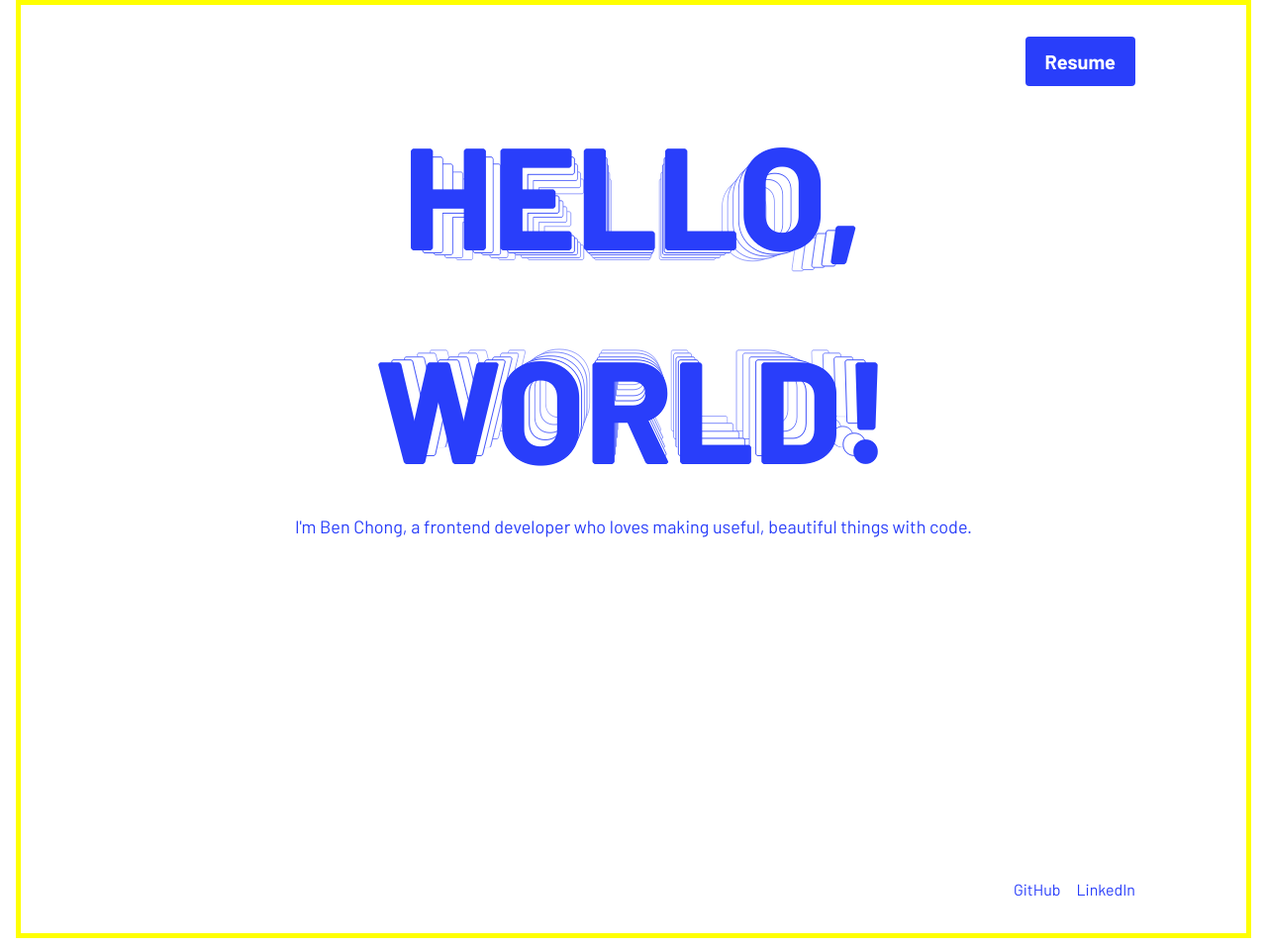
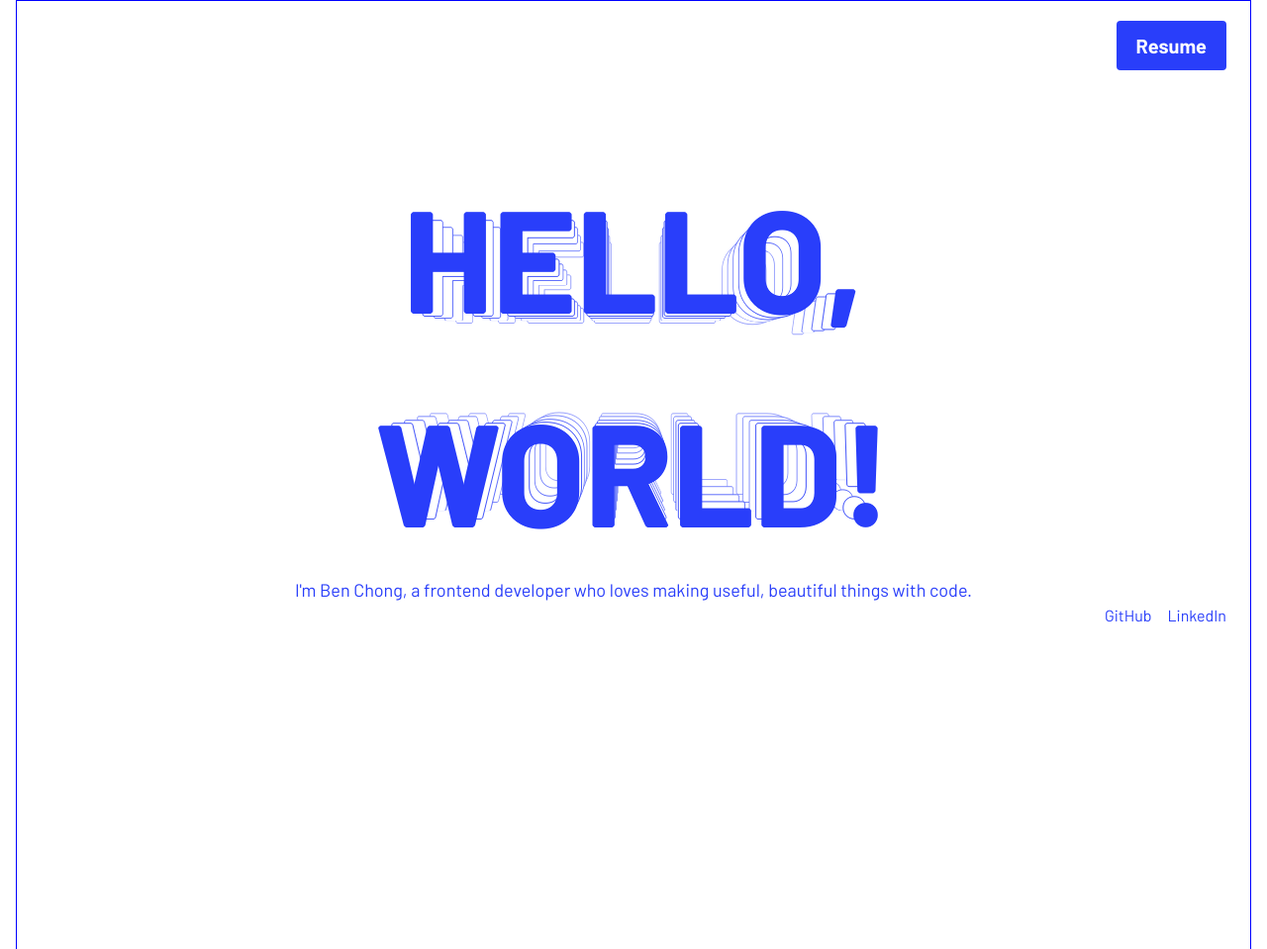
Before and after one commit to chonginator/benchong.dev, a Gatsby site: page / in a window 1280 px wide. Shown: the whole page at 99% size. Built offline with nearby package versions, Linux system fonts and the light colour scheme; Gatsby itself is replaced by a stand-in of ours.

Commit message:
Moved hero section down slightly and added padding and sticky positioning to the header

```diff
--- a/src/components/Header/Header.js
+++ b/src/components/Header/Header.js
@@ -2,6 +2,7 @@ import React from "react"
 import styled from "styled-components"
 
 import Button from "../Button"
+import { QUERIES } from "../../constants"
 
 const Header = () => {
     return (
@@ -12,8 +13,17 @@ const Header = () => {
 }
 
 const Wrapper = styled.header`
+    /* border: 5px solid yellow; */
     display: flex;
     justify-content: flex-end;
+    position: sticky;
+    top: 0;
+    padding-top: 1.25em;
+    z-index: 1;
+
+    @media ${QUERIES.laptopAndUp} {
+        /* margin-top: 2em; */
+    }
 `
 
 export default Header
--- a/src/components/Hero/Hero.js
+++ b/src/components/Hero/Hero.js
@@ -13,7 +13,7 @@ const Hero = () => {
 }
 
 const HeroSection = styled.section`
-    height: 100vh;
+    margin-top: 10vh;
 `
 
 const SubHeading = styled.p`
--- a/src/components/MaxWidthWrapper/MaxWidthWrapper.js
+++ b/src/components/MaxWidthWrapper/MaxWidthWrapper.js
@@ -3,15 +3,13 @@ import styled from "styled-components"
 import { QUERIES } from "../../constants"
 
 const MaxWidthWrapper = styled.div`
-    border: 5px solid yellow;
     max-width: 1248px;
     margin-left: auto;
     margin-right: auto;
-    padding: 1.25em 1.5em;
-
-    @media ${QUERIES.laptopAndUp} {
-        padding: 2em 7em;
-    }
+    padding-left: 1.5em;
+    padding-right: 1.5em;
+    height: 120vh;
+    border: 1px solid blue;
 `
 
 export default MaxWidthWrapper
--- a/src/components/SilhouetteText/SilhouetteText.js
+++ b/src/components/SilhouetteText/SilhouetteText.js
@@ -49,7 +49,7 @@ const Silhouette = styled.div`
     font-size: 5rem;
     font-weight: ${WEIGHTS.bold};
     text-align: center;
-    z-index: ${p => p.numLayers - p.index};
+    z-index: ${p => - p.index};
     transform: scale(${p => 1 - (p.index * p.scaleFactor)});
     color: ${p => p.index === 0 ? COLOURS.text : COLOURS.primary};
     text-shadow:
```
